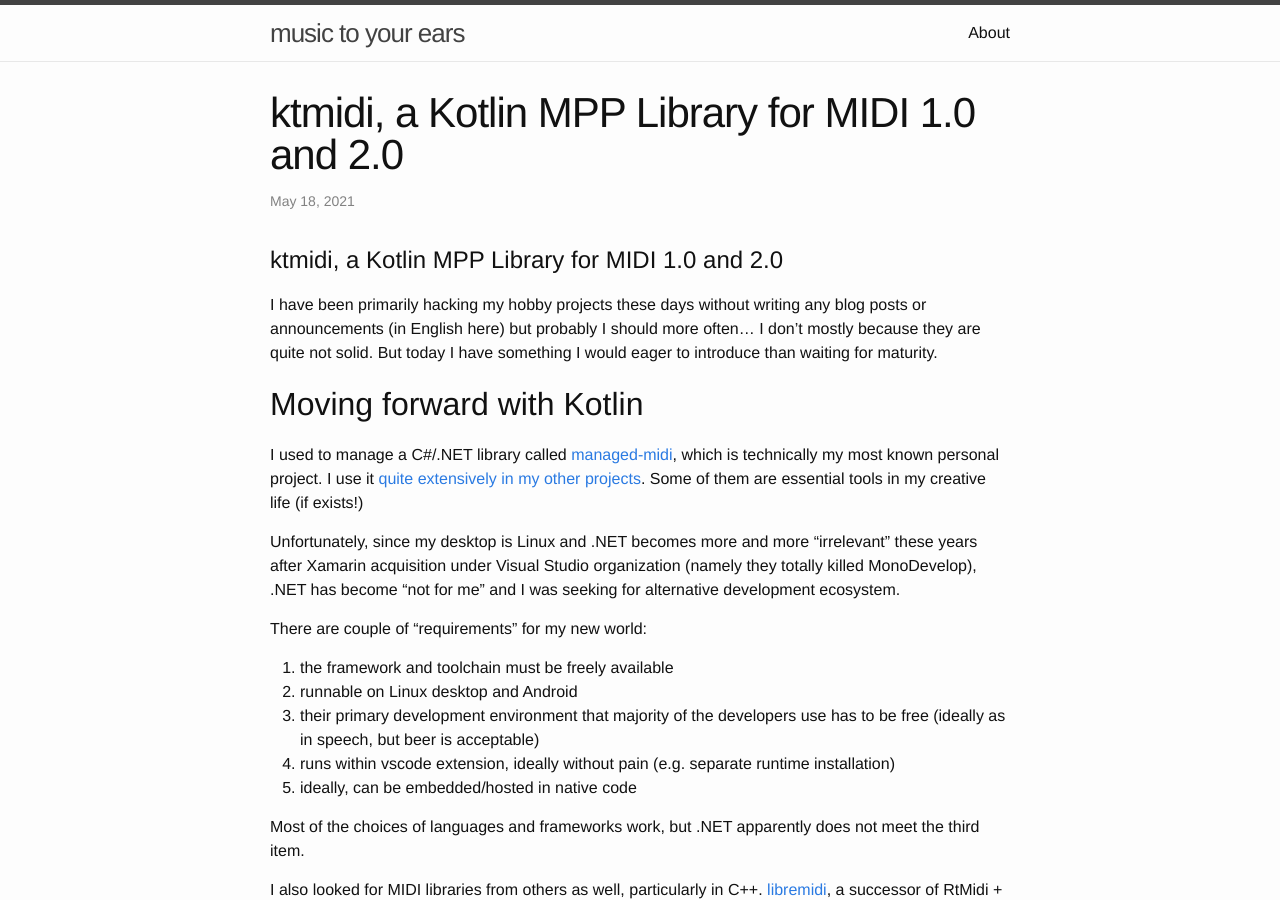
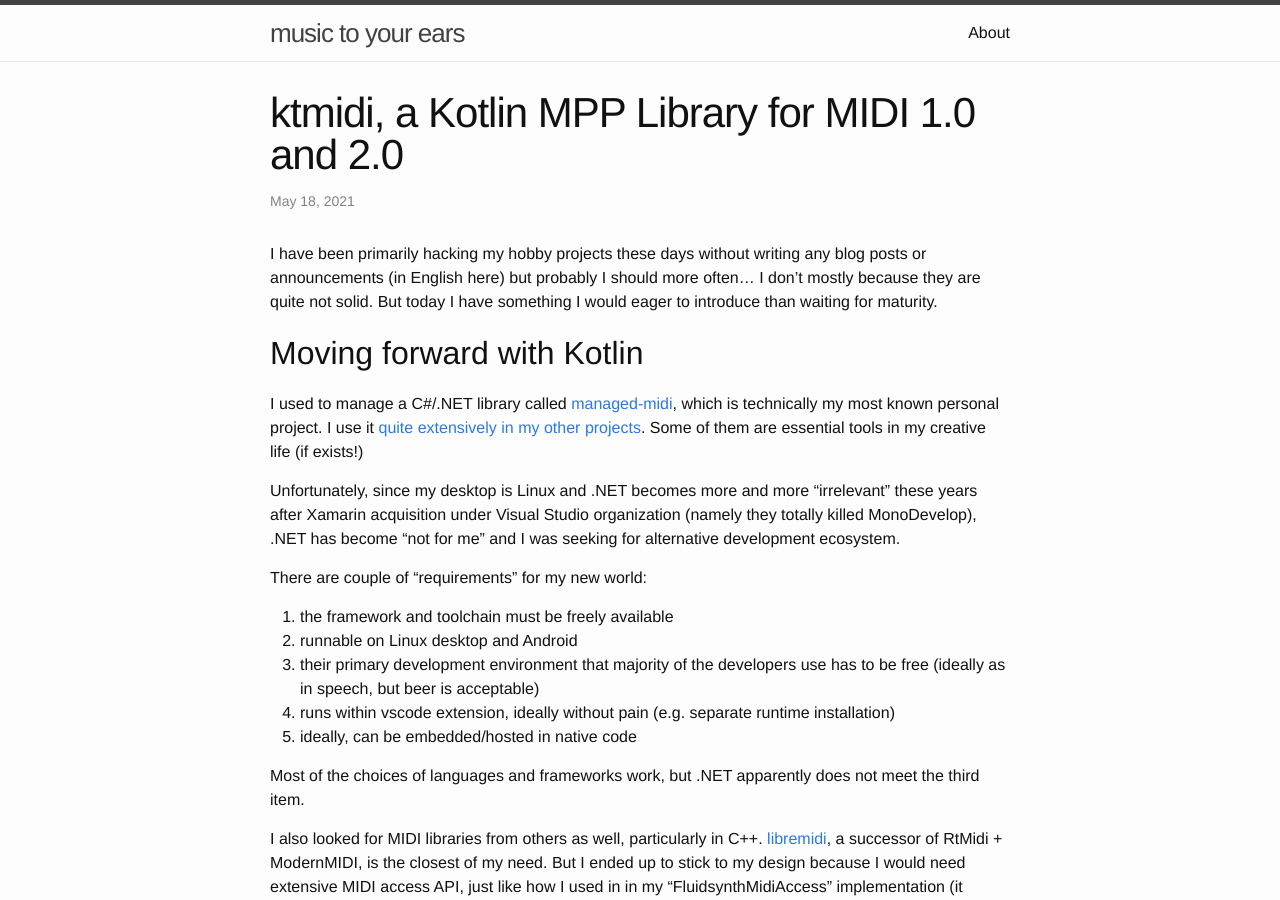
Before and after one commit to atsushieno/atsushieno.github.io, a Jekyll site: the page built from _posts/2021-05-18-ktmidi.md, in a window 1280 px wide and 900 px high. Built offline with Jekyll 4.4.1, drawn with Linux system fonts in a browser that asks for light colours; our own code applies the rules of GitHub Pages for plain Markdown files.

Commit message:
remove extraneous obstacle header

```diff
--- a/_posts/2021-05-18-ktmidi.md
+++ b/_posts/2021-05-18-ktmidi.md
@@ -8,8 +8,6 @@ tags:
 - MIDI-2.0
 - MML
 ---
-
-# ktmidi, a Kotlin MPP Library for MIDI 1.0 and 2.0
 
 I have been primarily hacking my hobby projects these days without writing any blog posts or announcements (in English here) but probably I should more often... I don't mostly because they are quite not solid. But today I have something I would eager to introduce than waiting for maturity.
 
```
